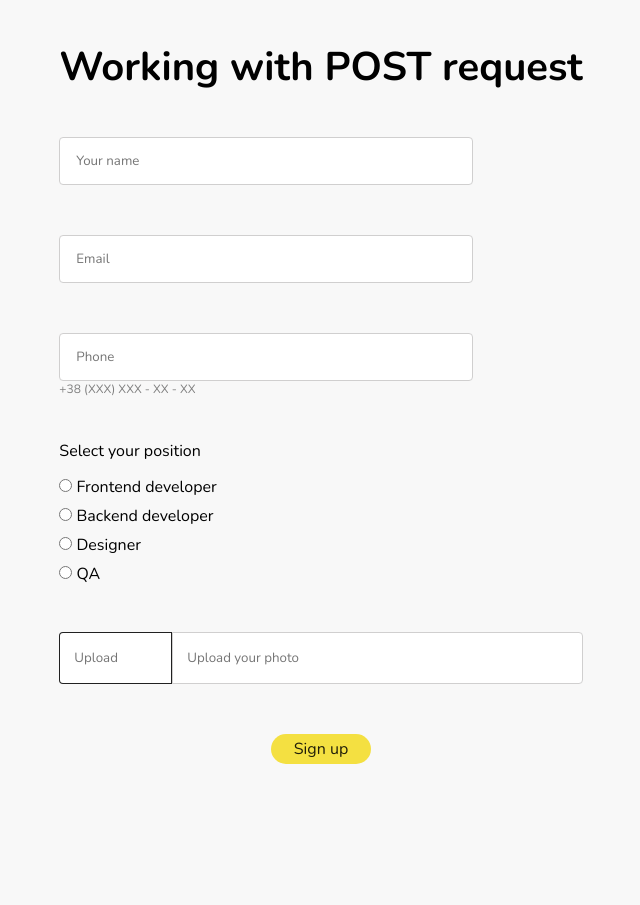
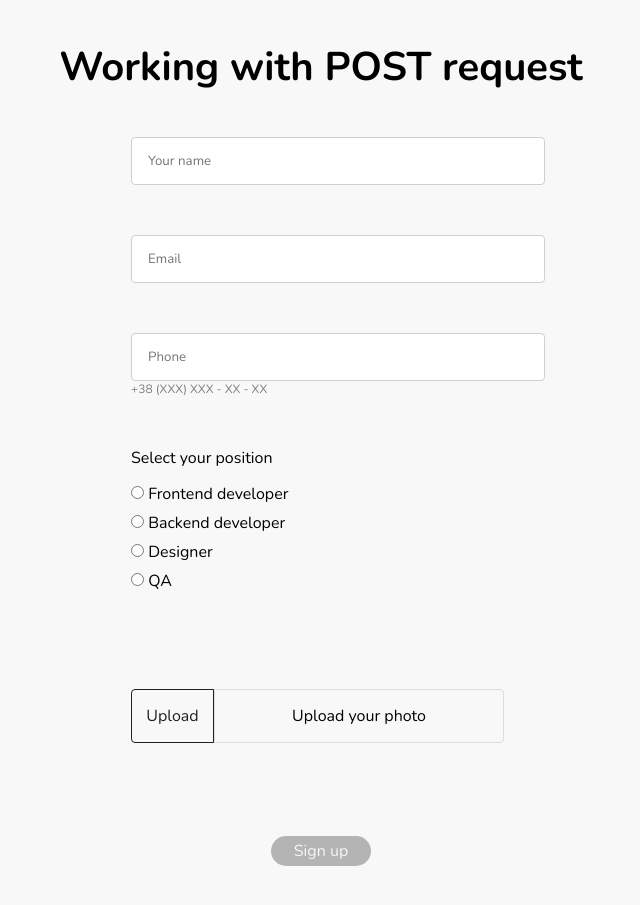
Before and after one commit to OlenaDmytriienko/Abz_agency, a Vue app: page / in a window 1280 px wide. Shown: the part 1680-2585 px from the top of the page, without its empty margins (319-959 px from the left). Before the commit the page ends 2544 px from the top, so only its background shows below. Built offline with nearby package versions, Linux system fonts and the light colour scheme.

Commit message:
input_fix

```diff
--- a/src/style/index.scss
+++ b/src/style/index.scss
@@ -109,9 +109,14 @@ body {
     padding-bottom: 100px;
   }
   &__title {
+    text-align: center;
     font-size: 40px;
     line-height: 40px;
     padding-bottom: 50px;
+  }
+  form {
+    max-width: 380px;
+    margin: 0 auto;
   }
   &__forms {
     display: flex;
@@ -139,12 +144,6 @@ body {
     gap: 7px;
     padding-bottom: 47px;
   }
-  //   &__inputs-radio {
-  //     accent-color: $blue;
-  //     border: #D0CFCF;
-  //     width: 20px;
-  //     height: 20px;
-  //     }
   &__name {
     padding-bottom: 14px;
   }
@@ -152,51 +151,102 @@ body {
     display: flex;
     padding-bottom: 50px;
   }
-  &__photo__upload {
-    width: 83px;
-    padding: 15px 14px;
-    color: rgba(0, 0, 0, 0.87);
-    border: 1px solid rgba(0, 0, 0, 0.87);
-    border-radius: 4px 0 0 4px;
-  }
-  &__photo__upload-disabled {
-    padding: 16px 14px;
-    width: 100%;
-    border: 1px solid rgba(208, 207, 207, 1);
-    border-radius: 0 4px 4px 0;
-  }
+  // &__photo__upload {
+  //   width: 83px;
+  //   padding: 15px 14px;
+  //   color: rgba(0, 0, 0, 0.87);
+  //   border: 1px solid rgba(0, 0, 0, 0.87);
+  //   border-radius: 4px 0 0 4px;
+  // }
+  // &__photo__upload-disabled {
+  //   padding: 16px 14px;
+  //   width: 100%;
+  //   border: 1px solid rgba(208, 207, 207, 1);
+  //   border-radius: 0 4px 4px 0;
+  // }
 }
-@media (max-width: 768px) {
+// .input-file {
+//   position: relative;
+//   display: inline-block;
+// }
+.input-file-text {
+  padding: 15px 14px;
+  width: 100%;
+  height: 54px;
+  line-height: 40px;
+  text-align: center;
+  display: flex;
+  align-items: center;
+  justify-content: center;
+  float: right;
+  box-sizing: border-box;
+  text-align: center;
+  position: relative;
+  width: 290px;
+  border-radius: 0 4px 4px 0;
+  border: 1px solid #ddd;
+}
+.input-file-btn {
+  padding: 15px 14px;
+  width: 83px;
+  position: relative;
+  display: inline-block;
+  cursor: pointer;
+  font-size: 16px;
+  vertical-align: middle;
+  color: rgba(0, 0, 0, 0.87);
+  text-align: center;
+  border-radius: 4px 0 0 4px;
+  line-height: 22px;
+  box-sizing: border-box;
+  border: 1px solid rgba(0, 0, 0, 0.87);
+}
+.input-file input[type="file"] {
+  position: absolute;
+  z-index: -1;
+  opacity: 0;
+  display: block;
+  width: 0;
+  height: 0;
+}
+
+@media (max-width: 820px) {
   .header {
     padding: 13px 32px;
   }
-  .container {
-    padding: 0 32px;
-  }
+  // .container {
+  //   padding: 0 32px;
+  // }
   .main__cards {
     grid-template-columns: repeat(2, 3fr);
   }
-  .contacts__inp{
-    width:328px;
+  .main__btn {
+    padding-bottom: 144px;
   }
-  .contacts__wrapper{
-    width:328px;
+  .input-file-text {
+    width: 245px;
+  }
+  .contacts__inp {
+    width: 328px;
+  }
+  .contacts__wrapper {
+    width: 328px;
   }
 }
 @media (max-width: 600px) {
   .header {
     padding: 13px 16px;
   }
-  .box{
+  .box {
     width: 328px;
   }
-  .container {
-    padding: 0 16px;
-  }
+  // .container {
+  //   padding: 0 16px;
+  // }
   .main__cards {
     grid-template-columns: repeat(1, 9fr);
   }
-  .contacts__inp{
-    width:296px;
+  .contacts__inp {
+    width: 296px;
   }
 }
--- a/src/views/HomeView.vue
+++ b/src/views/HomeView.vue
@@ -90,20 +90,29 @@ import Button from '../components/Button/Button.vue'
     <input id="number" class="contacts__inp" type="number" placeholder="Phone">
     <label for="number" class="contacts__forms__num-label">+38 (XXX) XXX - XX - XX</label>
     </div>
-</form>
-        <div class="contacts__radio">
+            <div class="contacts__radio">
           <p class="contacts__name">Select your position</p>
           <div class="contacts__inputs">
-            <label><input id="blue" class="contacts__inputs-radio" type="radio" > Frontend developer</label>
-            <label><input id="blue" class="contacts__inputs-radio" type="radio" > Backend developer</label>
-            <label><input id="blue" class="contacts__inputs-radio" type="radio" > Designer</label>
-            <label><input id="blue" class="contacts__inputs-radio" type="radio" > QA</label>
+            <label><input class="contacts__inputs-radio" type="radio" name="radio1"> Frontend developer</label>
+            <label><input class="contacts__inputs-radio" type="radio" name="radio1" > Backend developer</label>
+            <label><input class="contacts__inputs-radio" type="radio" name="radio1"> Designer</label>
+            <label><input class="contacts__inputs-radio" type="radio" name="radio1"> QA</label>
         </div></div>
+
+
 <div class="contacts__photo">
-  <input class="contacts__photo__upload" type="text" placeholder="Upload">
-  <input class="contacts__photo__upload-disabled" type="text" placeholder="Upload your photo">
+  	<label class="input-file">
+       	<span class="input-file-btn">Upload</span>
+      	<span class="input-file-text" type="text">Upload your photo</span>
+        <input type="file" name="file">
+ 	</label>
+  <!-- <label for=""><span>Upload</span><input class="contacts__photo__upload" type="file" placeholder="Upload" name="photo"></label>
+  <input class="contacts__photo__upload-disabled" type="text" placeholder="Upload your photo"> -->
+
 </div>
-<Button text="Sign up" class="button:disabled"/>
+</form>
+
+<Button text="Sign up" disabled/>
         </div>
 </section>
 </template>
```
